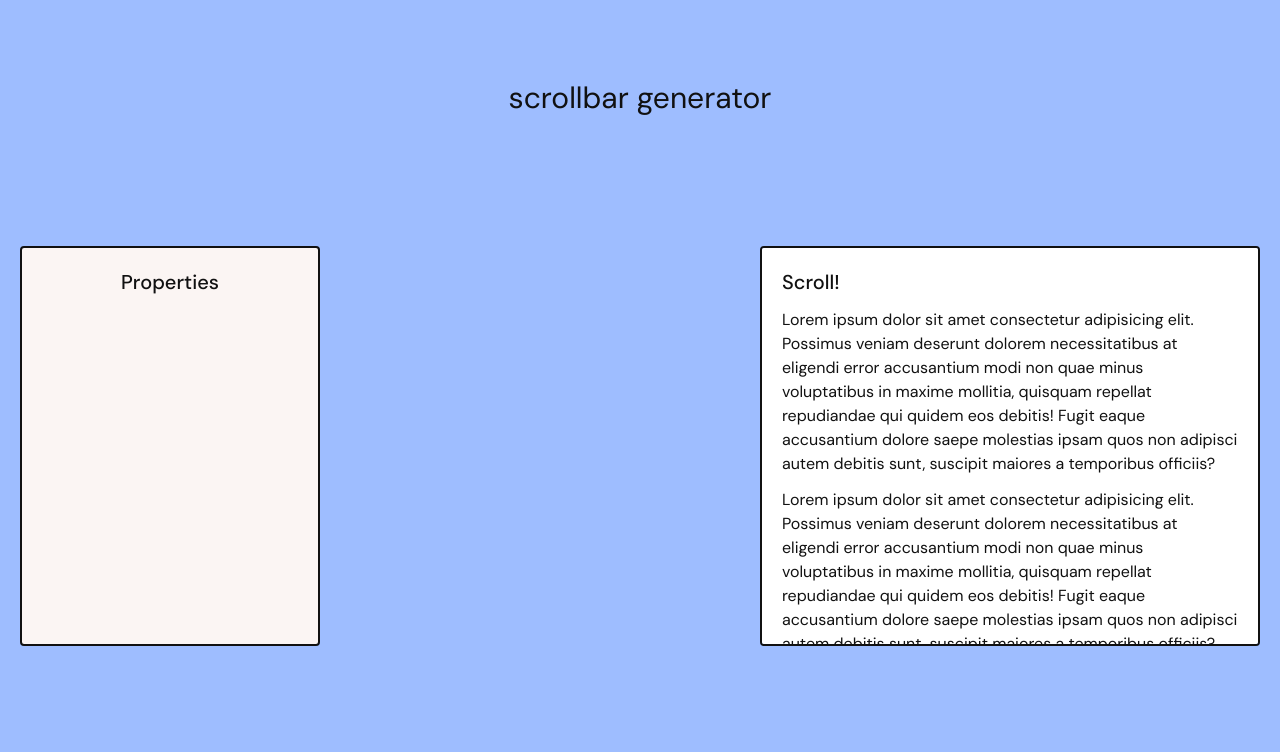
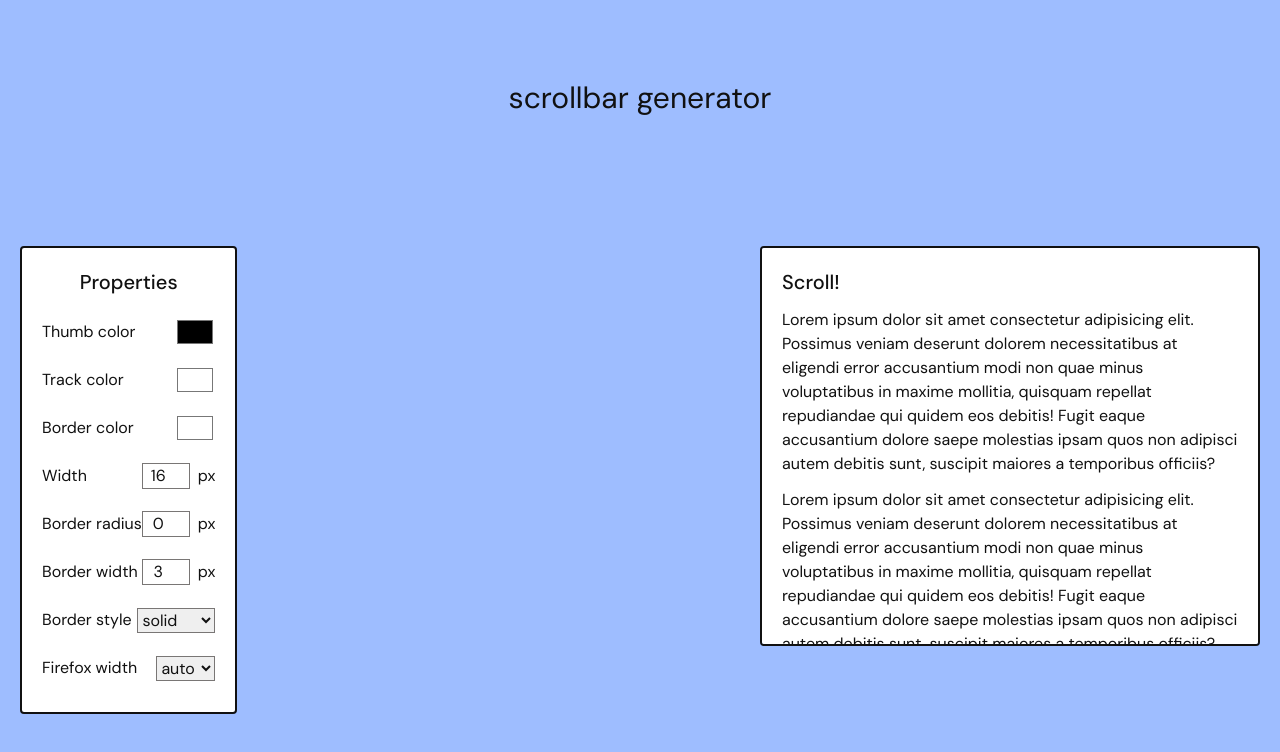
Before and after one commit to ekmas/scrollbar-generator, a React (Vite) app: page / in a window 1280 px wide. Shown: the top 752 px of the page. Built offline with nearby package versions, Linux system fonts and the light colour scheme.

Commit message:
added property components

```diff
--- a/src/components/Properties.jsx
+++ b/src/components/Properties.jsx
@@ -1,9 +1,65 @@
 import React from 'react'
+import ColorProperty from './ColorProperty'
+import NumberProperty from './NumberProperty'
+import SelectProperty from './SelectProperty'
 
 export default function Properties() {
   return (
-    <div className='bg-white w-[300px] p-5 rounded border-2 border-black'>
-        <p className='text-center text-xl font-medium'>Properties</p>
+    <div className='bg-[#ffffff] p-5 rounded border-2 border-black'>
+        <p className='text-center text-xl font-medium mb-3'>Properties</p>
+
+        <ColorProperty
+          text={'Thumb color'}
+          variableName={'thumbColor'}
+          functionName={'changeThumbColor'}
+        />
+
+        <ColorProperty
+          text={'Track color'}
+          variableName={'trackColor'}
+          functionName={'changeTrack'}
+        />
+
+        <ColorProperty
+          text={'Border color'}
+          variableName={'borderColor'}
+          functionName={'changeBorderColor'}
+        />
+
+        <NumberProperty
+          text={'Width'}
+          variableName={'width'}
+          functionName={'changeWidth'}
+          min={'1'}
+        />
+
+        <NumberProperty
+          text={'Border radius'}
+          variableName={'borderRadius'}
+          functionName={'changeBorderRadius'}
+          min={'0'}
+        />
+
+        <NumberProperty
+          text={'Border width'}
+          variableName={'borderWidth'}
+          functionName={'changeBorderWidth'}
+          min={'0'}
+        />
+
+        <SelectProperty
+          text={'Border style'}
+          variableName={'borderStyle'}
+          functionName={'changeBorderStyle'}
+          options={['solid', 'dotted', 'dashed', 'double', 'none', 'groove', 'inset', 'ridge', 'outset']}
+        />
+
+        <SelectProperty
+          text={'Firefox width'}
+          variableName={'firefoxWidth'}
+          functionName={'changeFirefoxWidth'}
+          options={['auto', 'none', 'thin']}
+        />
     </div>
   )
 }
```
